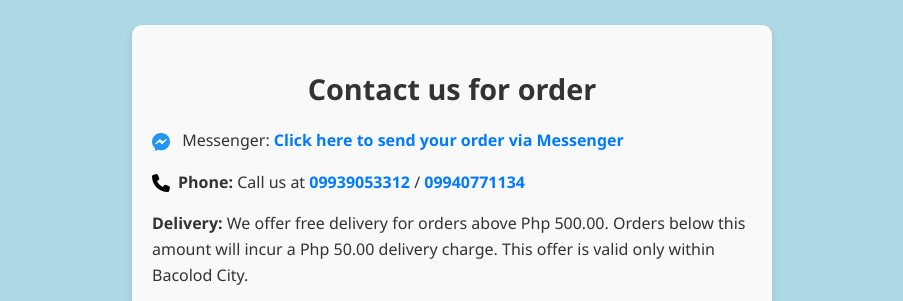
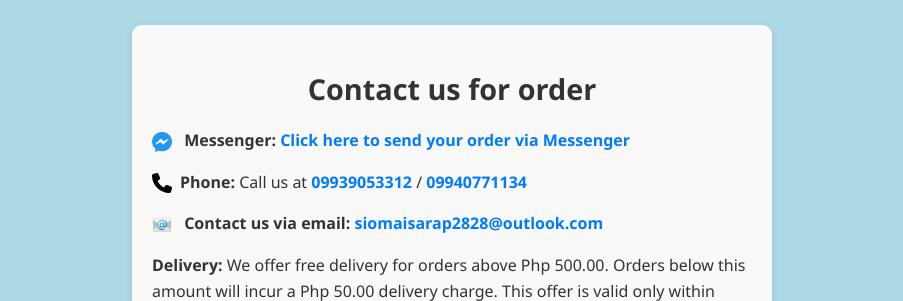
Before and after one commit to GraceDuquiza/ProjectSiomai, a plain HTML site: page public/index.html in a window 1280 px wide. Shown: the part 2260-2561 px from the top of the page, without its empty margins (188-1091 px from the left). Drawn offline with Linux system fonts and the light colour scheme.

Commit message:
add the email address

```diff
--- a/public/index.html
+++ b/public/index.html
@@ -161,13 +161,17 @@ gtag('config', 'G-M3TYHSN0XQ');
     <!-- Contact Details Section -->
     <section id="contact">
         <h2>Contact us for order</h2>
-        <p><strong></strong><img src="images/messenger.png" alt="Messenger Icon" class="icon-small" > Messenger:</strong>
-        <a href="https://m.me/mary.anne.tingson.2024" target="_blank">
+        <p><strong><img src="images/messenger.png" alt="Messenger Icon" class="icon-small" > Messenger:</strong>
+        <a href="https://www.facebook.com/messages/t/637506746102992" target="_blank">
         Click here to send your order via Messenger
-        </a>
+        </a></p>
         <p><strong><img src="images/phone-solid.svg" alt="Phone Icon" class="icon-small">Phone:</strong> Call us at
             <a href="tel:+639939053312">09939053312</a> /
             <a href="tel:+639940771134">09940771134</a>
+        </p>
+
+        <p><strong><img src="images/email.png" alt="Email Icon" class="icon-small"> Contact us via email:</strong>
+        <a href="mailto:siomaisarap2828@outlook.com">siomaisarap2828@outlook.com</a>
         </p>
 
         <p><strong>Delivery:</strong> We offer free delivery for orders above Php 500.00. Orders below this amount will incur a Php 50.00 delivery charge. This offer is valid only within Bacolod City.</p>
--- a/public/style.css
+++ b/public/style.css
@@ -170,7 +170,7 @@ footer {
 
 /* Style for small icons */
 .icon-small {
-    width: 18px; /* Adjust width to make icons smaller */
+    width: 20px; /* Adjust width to make icons smaller */
     height: auto; /* Maintain aspect ratio */
     vertical-align: middle; /* Align icon with text */
     margin-right: 8px; /* Space between the icon and the text */
```
Also changed, not shown: public/images/email.png (added).
